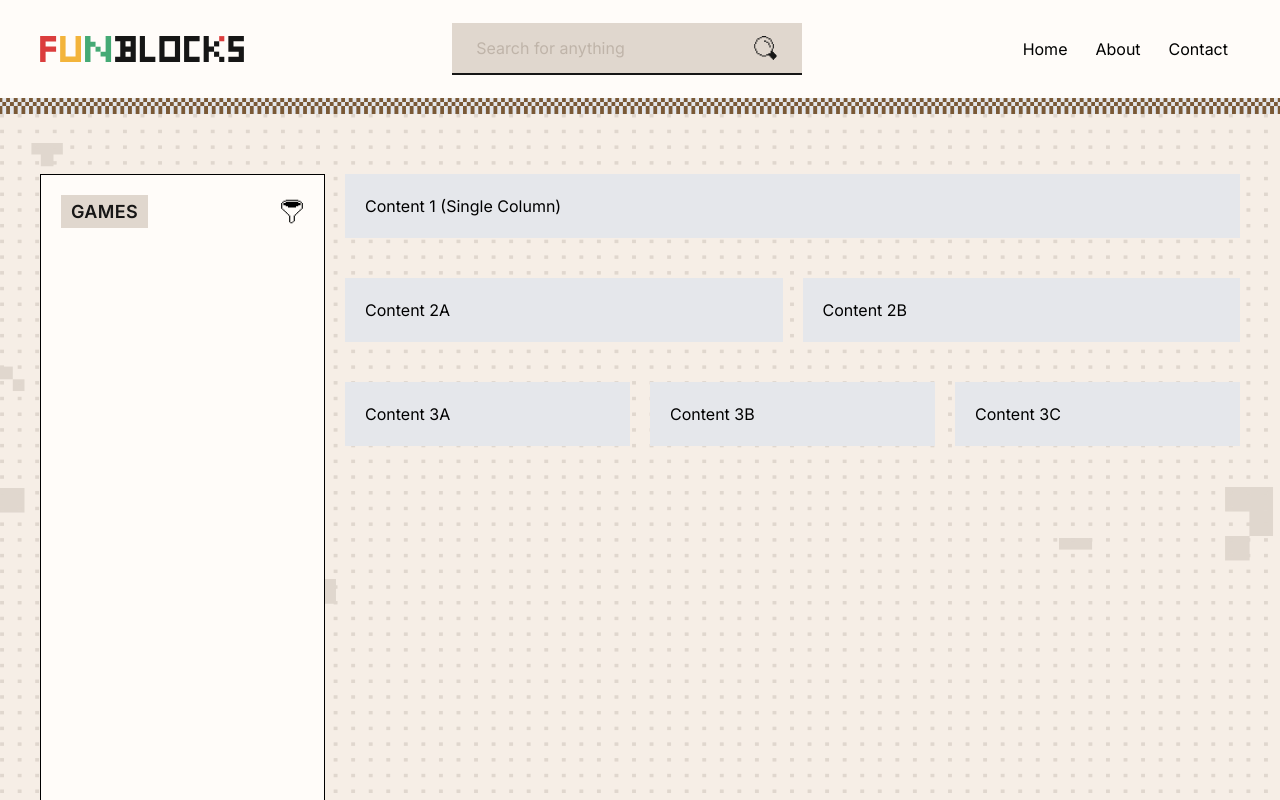
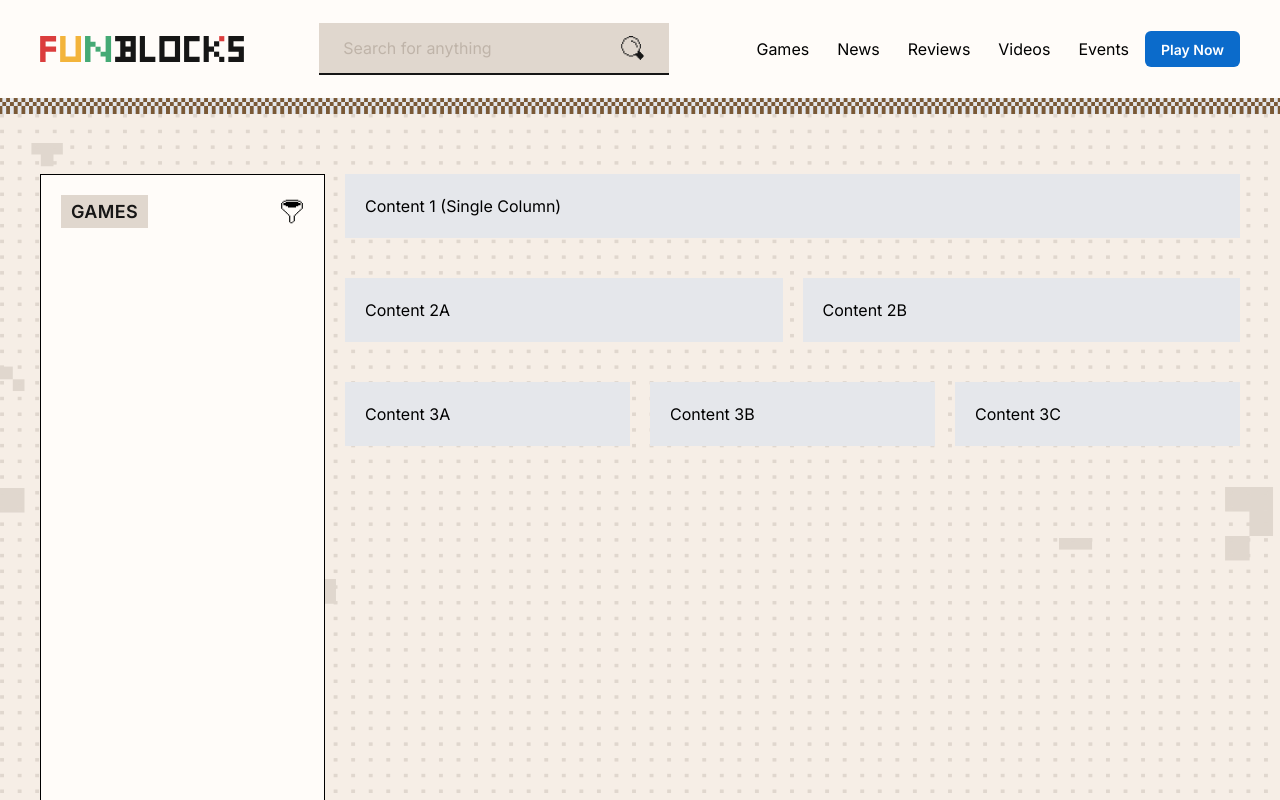
Before and after one commit to sakukuku/fun-blocks-blog-original, a Next.js app: page / in a window 1280 px wide. Shown: the top 800 px of the page. Built offline with nearby package versions, Linux system fonts and the light colour scheme.

Commit message:
fix: Navigation Bar items

```diff
--- a/src/components/NavBar/NavBar.tsx
+++ b/src/components/NavBar/NavBar.tsx
@@ -1,6 +1,7 @@
 import React from 'react';
 import Image from "next/image";
 import SearchInput from "@/components/SearchInput/SearchInput";
+import Button from "@mui/joy/Button";
 
 export const BottomSVG = () => {
   return (
@@ -831,9 +832,13 @@ export const NavBar = () => {
 
             {/* Page Navigation Links Section */}
             <div className="flex items-center space-x-1">
-              <a href="#" className="py-5 px-3 text-black">Home</a>
-              <a href="#" className="py-5 px-3 text-black">About</a>
-              <a href="#" className="py-5 px-3 text-black">Contact</a>
+              <a href="#" className="py-5 px-3 text-black">Games</a>
+              <a href="#" className="py-5 px-3 text-black">News</a>
+              <a href="#" className="py-5 px-3 text-black">Reviews</a>
+              <a href="#" className="py-5 px-3 text-black">Videos</a>
+              <a href="#" className="py-5 px-3 text-black">Events</a>
+              <Button color={"primary"} variant="solid" onClick={() => {
+              }}>Play Now</Button>
             </div>
 
           </div>
```
